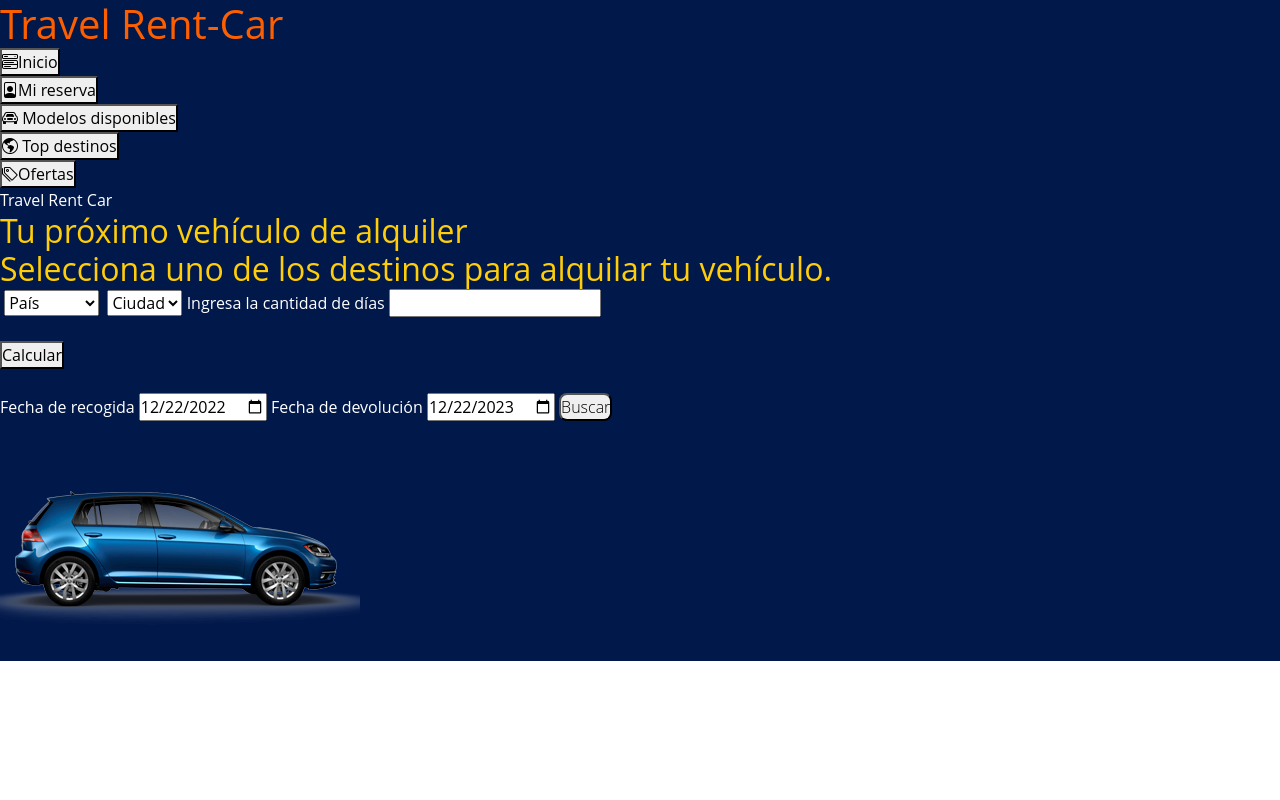
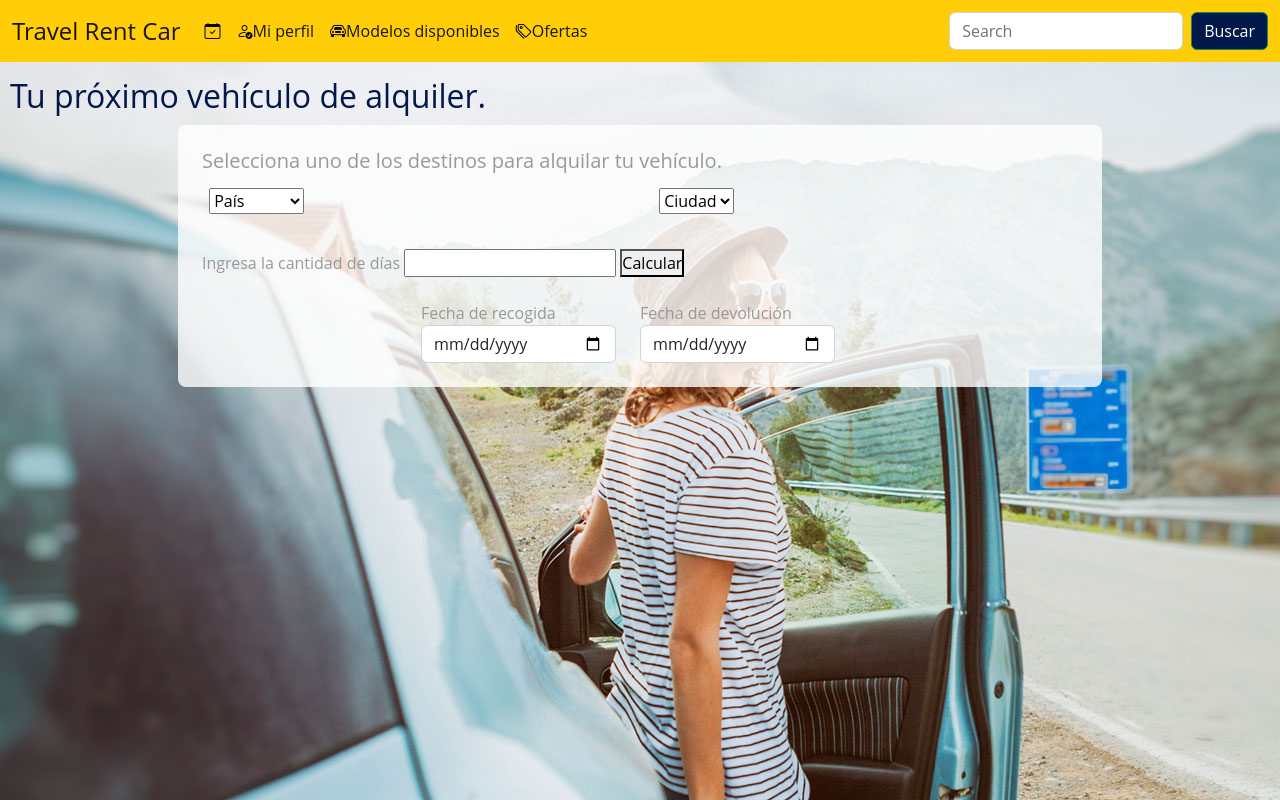
Before and after one commit to LuVargas21/jsCoderHouse, a plain HTML site: page index.html in a window 1280 px wide. Drawn offline with nearby package versions, Linux system fonts and the light colour scheme.

Commit message:
styling css
added more functionalities to html

```diff
--- a/index.html
+++ b/index.html
@@ -9,7 +9,7 @@
         <!--Bootstrap-->
         <link rel="stylesheet" href="primeraEntrega/Pluggin/bootstrap-5.2.2-dist/css/bootstrap.css">
         <link rel="stylesheet" href="main.css">
-        <title>Travel rent-car</title>
+        <title>Travel Rent Car | Home</title>
 
 
     </head>
@@ -17,90 +17,107 @@
     <body>
 
 
-        <div class="mainWrapper">
 
-            <header>
-                <h1 class="logoIcon"> Travel Rent-Car</h1>
-            </header>
+        <div class="navBar">
 
-            <nav>
-                <ul>
-                    <li>
-                        <button class="btnCategory"><i class="bi bi-menu-button-wide"></i>Inicio </button>
+            <nav class="navbar navbar-expand-lg">
+                <div class="container-fluid">
+                    <a class="navbar-brand" href="#">Travel Rent Car</a>
+                    <button class="navbar-toggler" type="button" data-bs-toggle="collapse"
+                        data-bs-target="#navbarSupportedContent" aria-controls="navbarSupportedContent"
+                        aria-expanded="false" aria-label="Toggle navigation">
+                        <span class="navbar-toggler-icon"></span>
+                    </button>
+                    <div class="collapse navbar-collapse" id="navbarSupportedContent">
+                        <ul class="navbar-nav me-auto mb-2 mb-lg-0">
+                            <li class="nav-item">
+                                <a class="nav-link active" aria-current="page" href="#"> <i
+                                        class="bi bi-calendar-check"></i>
+
+                                </a>
                             </li>
-                    <li>
-                        <button class="btnCategory"> <i class="bi bi-file-person"></i>Mi reserva </button>
+                            <li class="nav-item">
+                                <a class="nav-link active" aria-current="page" href="#"> <i
+                                        class="bi bi-person-check"></i>Mi perfil</a>
                             </li>
-                    <li>
-                        <button class="btnCategory"><i class="bi bi-car-front"></i> Modelos disponibles </button>
+                            <li class="nav-item">
+                                <a class="nav-link active" aria-current="page" href="#"> <i
+                                        class="bi bi-car-front"></i>Modelos disponibles</a>
                             </li>
-                    <li>
-                        <button class="btnCategory"><i class="bi bi-globe-americas"></i> Top destinos </button>
-                    </li>
-                    <li>
-                        <button class="btnCategory"><i class="bi bi-tags"></i>Ofertas </button>
+                            <li class="nav-item">
+                                <a class="nav-link active" aria-current="page" href="#"> <i
+                                        class="bi bi-tags"></i>Ofertas</a>
                             </li>
                         </ul>
+                        <form class="d-flex" role="search">
+                            <input class="form-control me-2" type="search" placeholder="Search" aria-label="Search">
+                            <button class="btn btn-outline-success" type="submit">Buscar</button>
+                        </form>
+                    </div>
+                </div>
             </nav>
-            <footer>
-                <p class="textFooter"> Travel Rent Car </p>
-            </footer>
+
+
+        </div>
 
         <main>
-                <h2 class="mainTitle"> Tu próximo vehículo de alquiler</h2>
-                <div class="containerCarForm">
 
-                    <h2 class="mainTitle"> Selecciona uno de los destinos para alquilar tu vehículo. </h2>
+            <div class="containerBooking">
+                <div class=" mainTitleContainer">
+                    <h2 class="mainTitle"> Tu próximo vehículo de alquiler. </h2>
+                </div>
 
                 <form action="">
 
+
+                    <div class="containerDatePicker  row">
+                        <h2 class="textTitle"> Selecciona uno de los destinos para alquilar tu vehículo. </h2>
+
+                        <div class="containerMenuCountry col-md-6">
                             <!-- Country dropdown menu -->
                             <label for="country"></label>
                             <select id="country" name="Country">
                                 <option value="">País</option>
                             </select>
-
+                        </div>
+                        <div class="containerMenuCity col-md-6">
                             <!-- City dropdown menu -->
                             <label for="city"></label>
                             <select id="city" name="city">
                                 <option value="">Ciudad</option>
                             </select>
+                        </div>
+                        <div class="containerMenuDay">
+                            <label class="text1"> Ingresa la cantidad de días </label> <input id="txtDay" type="text">
 
-
-                        <label class="text1"> Ingresa la cantidad de días </label> <input id="txtDay" type="text"> <br>
-                        <br>
                             <button id="btnCalculator" type="button">Calcular</button>
                             <div>
                                 <label id="priceResult" class="text1"> </label>
                             </div>
+                        </div>
+                        <!--date picker-->
 
-
-                        <div>
-                            <label for="start" class="text1">Fecha de recogida </label>
-                            <input type="date" id="start" name="trip-start" value="2022-12-22" min="2022-01-01"
-                                max="2023-12-31">
-
-                            <label for="start" class="text1">Fecha de devolución </label>
-                            <input type="date" id="start" name="trip-start" value="2023-12-22" min="2022-01-01"
-                                max="2023-12-31">
-                                <input class="btnDate" type="submit" value="Buscar">
-
+                        <div class="row justify-content-center">
+                            <div class="col-lg-3 col-sm-6">
+                                <label for="startDate">Fecha de recogida</label>
+                                <input id="startDate" class="form-control" type="date" />
+                                <span id="startDateSelected"></span>
+                            </div>
+                            <div class="col-lg-3 col-sm-6">
+                                <label for="endDate">Fecha de devolución</label>
+                                <input id="endDate" class="form-control" type="date" />
+                                <span id="endDateSelected"></span>
+                            </div>
+                        </div>
                     </div>
 
                 </form>
             </div>
-                <div class="containerCarProducts">
-                    <div class="containerCar">
-                        <img src="./primeraEntrega/images/360x240_VW_golf.png" alt="">
-                        <div>
-                            <h3></h3>
-
-                        </div>
-                    </div>
-                </div>
         </main>
 
-        </div>
+
+
+
 
 
 
--- a/main.css
+++ b/main.css
@@ -42,10 +42,63 @@ a {
     text-decoration: none;
 }
 
-.mainWrapper {
+.navBar {
     display: grid;
     grid-template-columns: 1fr, 4fr;
-    background-color: var(--clr-main);
+    background-color: var(--clr-third);
+}
+
+.navbar-brand {
+    font-size: 24px;
+}
+
+.bi {
+    color: rgb(0, 0, 0);
+}
+
+body {
+
+    background-image: url(./primeraEntrega/images/background.jpeg );
+
+}
+
+.containerBooking {
+    padding-top: 15px;
+
+}
+
+.mainTitleContainer {
+    display: flex;
+    padding: auto;
+    margin-bottom: 10px;
+    margin-left: 10px;
+}
+
+.containerDatePicker {
+    padding: 24px 12px;
+    border-radius: 8px;
+    margin: 0 auto;
+    background-color: rgba(255, 255, 255, 80%);
+    box-sizing: content-box;
+    color: #999;
+    width: 900px;
+
+
+}
+
+.containerMenuCountry {
+    padding: 15px;
+    margin-right: auto;
+    margin-left: auto;
+    margin-bottom: 20px;
+}
+
+.containerMenuCity {
+
+    padding: 15px;
+    margin-right: auto;
+    margin-left: auto;
+    margin-bottom: 20px;
 }
 
 aside {
@@ -62,17 +115,28 @@ aside {
 .logoIcon {
     font-weight: 400;
     font-size: 1.3 rem;
-    color: #FD5F00
+
 }
 
 .mainTitle {
-    color: var(--clr-third);
+    color: var(--clr-main);
+}
+
+.textTitle {
+    font-size: 20px;
 }
 
 .textFooter {
     color: white;
     font-size: 1rem;
 }
+
+.btn-outline-success {
+    color: white;
+    background-color: var(--clr-main);
+}
+
+
 
 .main {
     background-color: white;
@@ -83,10 +147,14 @@ aside {
 }
 
 .text1 {
-    color: white;
+    color: #999;
 }
 
 .btnDate {
     font-weight: 300;
-    border-radius:.5rem;
+    border-radius: .5rem;
 }
+
+.btnCategory {
+    color: white
+}
--- a/reserva.html
+++ b/reserva.html
@@ -8,43 +8,46 @@
         <!--Bootstrap-->
         <link rel="stylesheet" href="primeraEntrega/Pluggin/bootstrap-5.2.2-dist/css/bootstrap.css">
         <link rel="stylesheet" href="main.css">
-        <title>Reservas</title>
+        <title> Travel Rent Car | Reservas</title>
     </head>
 
     <body>
 
-        <nav class="navbar navbar-expand-lg bg-light">
+        <!--Navbar-->
+
+
+        <div class="navBar">
+
+            <nav class="navbar navbar-expand-lg">
                 <div class="container-fluid">
                     <a class="navbar-brand" href="#">Travel Rent Car</a>
-              <button class="navbar-toggler" type="button" data-bs-toggle="collapse" data-bs-target="#navbarSupportedContent" aria-controls="navbarSupportedContent" aria-expanded="false" aria-label="Toggle navigation">
+                    <button class="navbar-toggler" type="button" data-bs-toggle="collapse"
+                        data-bs-target="#navbarSupportedContent" aria-controls="navbarSupportedContent"
+                        aria-expanded="false" aria-label="Toggle navigation">
                         <span class="navbar-toggler-icon"></span>
                     </button>
                     <div class="collapse navbar-collapse" id="navbarSupportedContent">
                         <ul class="navbar-nav me-auto mb-2 mb-lg-0">
                             <li class="nav-item">
-                    <a class="nav-link active" aria-current="page" href="#">Home</a>
+                                <a class="nav-link active" aria-current="page" href="#"> <i
+                                        class="bi bi-calendar-check"></i>Mi reserva</a>
                             </li>
                             <li class="nav-item">
-                    <a class="nav-link" href="#">Link</a>
-                  </li>
-                  <li class="nav-item dropdown">
-                    <a class="nav-link dropdown-toggle" href="#" role="button" data-bs-toggle="dropdown" aria-expanded="false">
-                      Dropdown
-                    </a>
-                    <ul class="dropdown-menu">
-                      <li><a class="dropdown-item" href="#">Action</a></li>
-                      <li><a class="dropdown-item" href="#">Another action</a></li>
-                      <li><hr class="dropdown-divider"></li>
-                      <li><a class="dropdown-item" href="#">Something else here</a></li>
-                    </ul>
+                                <a class="nav-link active" aria-current="page" href="#"> <i
+                                        class="bi bi-person-check"></i>Mi perfil</a>
                             </li>
                             <li class="nav-item">
-                    <a class="nav-link disabled">Disabled</a>
+                                <a class="nav-link active" aria-current="page" href="#"> <i
+                                        class="bi bi-car-front"></i>Modelos disponibles</a>
+                            </li>
+                            <li class="nav-item">
+                                <a class="nav-link active" aria-current="page" href="#"> <i
+                                        class="bi bi-tags"></i>Ofertas</a>
                             </li>
                         </ul>
                         <form class="d-flex" role="search">
                             <input class="form-control me-2" type="search" placeholder="Search" aria-label="Search">
-                  <button class="btn btn-outline-success" type="submit">Search</button>
+                            <button class="btn btn-outline-success" type="submit">Buscar</button>
                         </form>
                     </div>
                 </div>
@@ -52,7 +55,69 @@
 
 
 
+        </div>
 
+
+        <!--Formulario de registro-->
+        <div>
+            <form class="row g-3 needs-validation" novalidate>
+                <div class="col-md-4">
+                    <label for="validationCustom01" class="form-label">Nombre</label>
+                    <input type="text" class="form-control" id="validationCustom01" value="" required>
+                    <div class="valid-feedback">
+                        Looks good!
+                    </div>
+                </div>
+                <div class="col-md-4">
+                    <label for="validationCustom02" class="form-label">Apellido </label>
+                    <input type="text" class="form-control" id="validationCustom02" value="" required>
+                    <div class="valid-feedback">
+                        Looks good!
+                    </div>
+                </div>
+                <div class="col-md-4">
+                    <label for="validationCustomUsername" class="form-label">Nombre de usuario</label>
+                    <div class="input-group has-validation">
+                        <span class="input-group-text" id="inputGroupPrepend">@</span>
+                        <input type="text" class="form-control" id="validationCustomUsername"
+                            aria-describedby="inputGroupPrepend" required>
+                        <div class="invalid-feedback">
+                            Ingresa un usuario válido
+                        </div>
+                    </div>
+                </div>
+                <div class="col-md-6">
+                    <label for="validationCustom03" class="form-label">Ciudad</label>
+                    <input type="text" class="form-control" id="validationCustom03" required>
+                    <div class="invalid-feedback">
+                        Ingresa una ciudad
+                    </div>
+                </div>
+                <div class="col-md-6">
+                    <label for="validationCustom03" class="form-label">País</label>
+                    <input type="text" class="form-control" id="validationCustom03" required>
+                    <div class="invalid-feedback">
+                        Ingresa un país
+                    </div>
+                </div>
+
+
+                <div class="col-12">
+                    <div class="form-check">
+                        <input class="form-check-input" type="checkbox" value="" id="invalidCheck" required>
+                        <label class="form-check-label" for="invalidCheck">
+                            Acepto los términos y condiciones.
+                        </label>
+                        <div class="invalid-feedback">
+                            Necesitas aceptar los términos y condiciones para poder continuar.
+                        </div>
+                    </div>
+                </div>
+                <div class="col-12">
+                    <button class="btn btn-primary" type="submit">Enviar</button>
+                </div>
+            </form>
+        </div>
 
 
 
@@ -70,7 +135,7 @@
 
 
         <!--Script de JS-->
-            <script src="/entrega1.js"> </script>
+        <script src="reserva.js"> </script>
         <!--script de bootstrap-->
         <script src="/primeraEntrega/Pluggin/bootstrap-5.2.2-dist/js/bootstrap.js"> </script>
     </body>
--- /dev/null
+++ b/reserva.js
@@ -0,0 +1,6 @@
+// //de la pagina "RESERVA" tomar los datos y guardarlos en Local Storage.
+// const form = document.querySelector('form')
+// form.addEventListener('submit', (e)=>{
+// 	e.preventDefault()
+// 	console.log(e.target.children[0].children[1].value);
+// })
```
Also changed, not shown: entrega1.js (+16 -1 lines), primeraEntrega/images/background.jpeg (added). Lines whose indentation alone changed are shown as unchanged.
